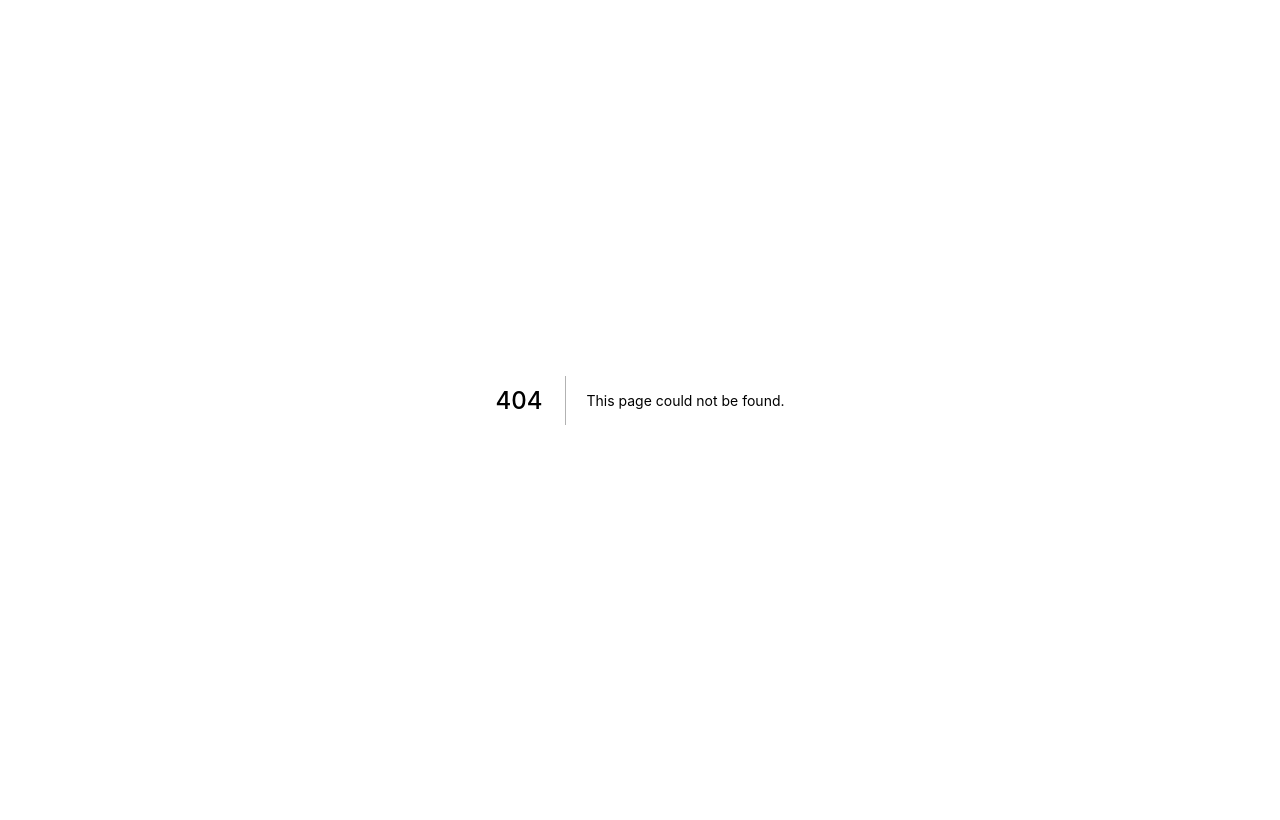
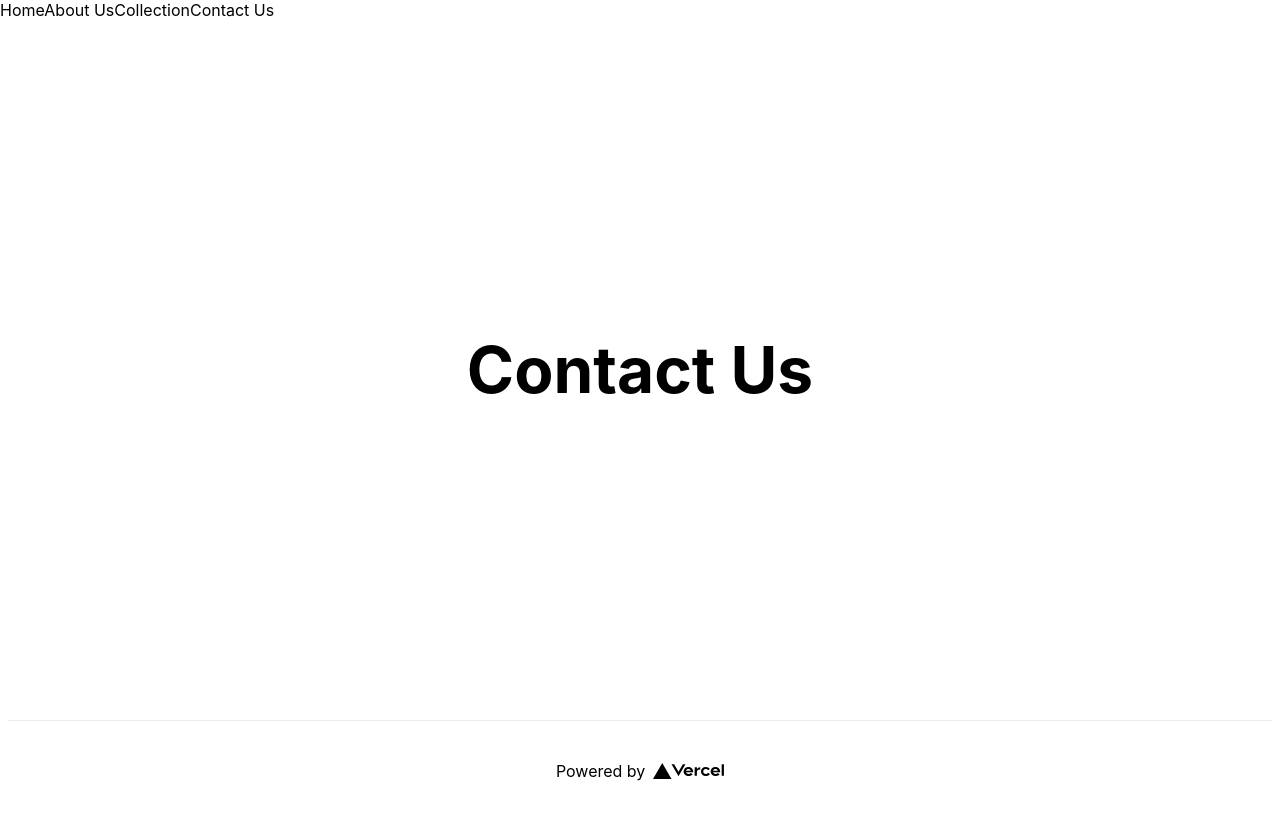
Before and after one commit to kndwin/decoco, a Next.js app: page /contact-us in a window 1280 px wide. Before the commit this address had no page. Built offline with nearby package versions, Linux system fonts and the light colour scheme.

Commit message:
➕ added Layout.tsx and relevant pages

```diff
--- /dev/null
+++ b/components/Layout/Layout.module.scss
@@ -0,0 +1,40 @@
+.container {
+  min-height: 100vh;
+  padding: 0 0.5rem;
+  display: flex;
+  flex-direction: column;
+  justify-content: center;
+  align-items: center;
+}
+
+.main {
+  padding: 5rem 0;
+  flex: 1;
+  display: flex;
+  flex-direction: column;
+  justify-content: center;
+  align-items: center;
+}
+
+.footer {
+  width: 100%;
+  height: 100px;
+  border-top: 1px solid #eaeaea;
+  display: flex;
+  justify-content: center;
+  align-items: center;
+}
+
+.footer img {
+  margin-left: 0.5rem;
+}
+
+.footer a {
+  display: flex;
+  justify-content: center;
+  align-items: center;
+}
+
+.logo {
+  height: 1em;
+}
--- /dev/null
+++ b/components/Layout/Layout.tsx
@@ -0,0 +1,48 @@
+import React, { ReactNode } from 'react'
+import Link from 'next/link'
+import Head from 'next/head'
+import styles from './Layout.module.scss'
+
+export default function Layout ({
+  children,
+  title = 'Decoco Designs'
+}: {
+  children?: ReactNode
+  title?: string
+}) {
+  return (
+    <div>
+      <Head>
+        <title>{title}</title>
+        <link rel="icon" href="/favicon.ico" />
+        <meta charSet="utf-8" />
+        <meta name="viewport" content="initial-scale=1.0, width=device-width" />
+      </Head>
+      <header>
+        <nav>
+          <Link href="/">
+            <a>Home</a>
+          </Link>
+          <Link href="/about-us">
+            <a>About Us</a>
+          </Link>
+          <Link href="/collection">
+            <a>Collection</a>
+          </Link>
+          <Link href='/contact-us'>
+            <a>Contact Us</a>
+          </Link>
+        </nav>
+      </header>
+      <div className={styles.container}>
+        <div className={styles.main}>
+          {children}
+        </div>
+        <footer className={styles.footer}>
+            Powered by{' '}
+            <img src="/vercel.svg" alt="Vercel Logo" className={styles.logo} />
+        </footer>
+      </div>
+    </div>
+  )
+}
--- /dev/null
+++ b/pages/contact-us.tsx
@@ -0,0 +1,12 @@
+import Layout from '../components/Layout/Layout'
+import styles from '../styles/utils.module.scss'
+
+export default function ContactUs() {
+  return (
+    <Layout>
+      <h1 className={styles.title}>
+        Contact Us
+      </h1>
+    </Layout>
+  )
+}
--- a/styles/Home.module.css
+++ b/styles/utils.module.scss
@@ -1,40 +1,3 @@
-.container {
-  min-height: 100vh;
-  padding: 0 0.5rem;
-  display: flex;
-  flex-direction: column;
-  justify-content: center;
-  align-items: center;
-}
-
-.main {
-  padding: 5rem 0;
-  flex: 1;
-  display: flex;
-  flex-direction: column;
-  justify-content: center;
-  align-items: center;
-}
-
-.footer {
-  width: 100%;
-  height: 100px;
-  border-top: 1px solid #eaeaea;
-  display: flex;
-  justify-content: center;
-  align-items: center;
-}
-
-.footer img {
-  margin-left: 0.5rem;
-}
-
-.footer a {
-  display: flex;
-  justify-content: center;
-  align-items: center;
-}
-
 .title a {
   color: #0070f3;
   text-decoration: none;
@@ -109,14 +72,3 @@
   font-size: 1.25rem;
   line-height: 1.5;
 }
-
-.logo {
-  height: 1em;
-}
-
-@media (max-width: 600px) {
-  .grid {
-    width: 100%;
-    flex-direction: column;
-  }
-}
```
Also changed, not shown: package.json (+7 -1 lines), pages/about-us.tsx (added, +12 -0 lines), pages/collection.tsx (added, +12 -0 lines), pages/index.js (deleted, +0 -65 lines), pages/index.tsx (added, +12 -0 lines), tsconfig.json (added, +29 -0 lines), next-env.d.ts (added), pages/_app.tsx (renamed from pages/_app.js), 1 other file (tests, documents, lock files or other folders).
